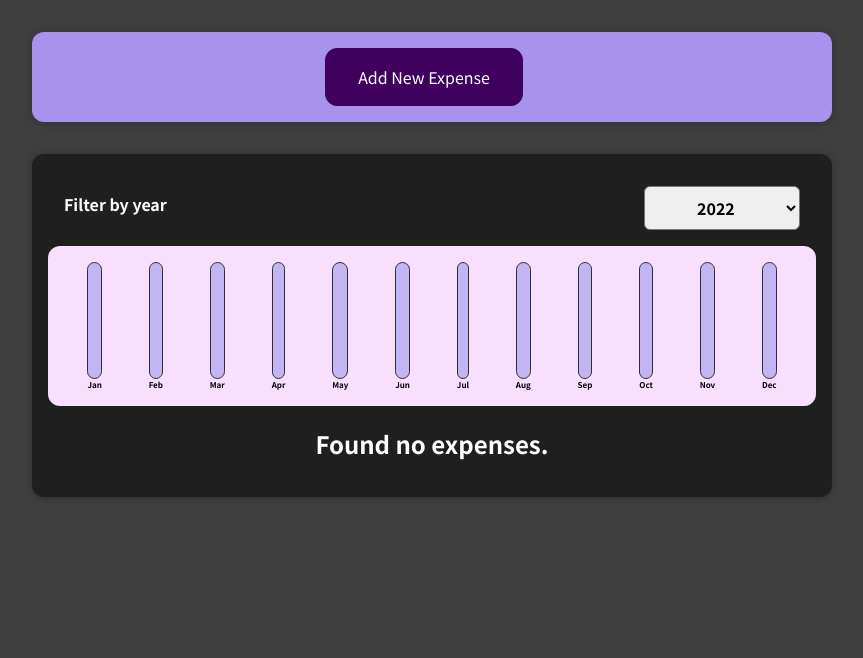
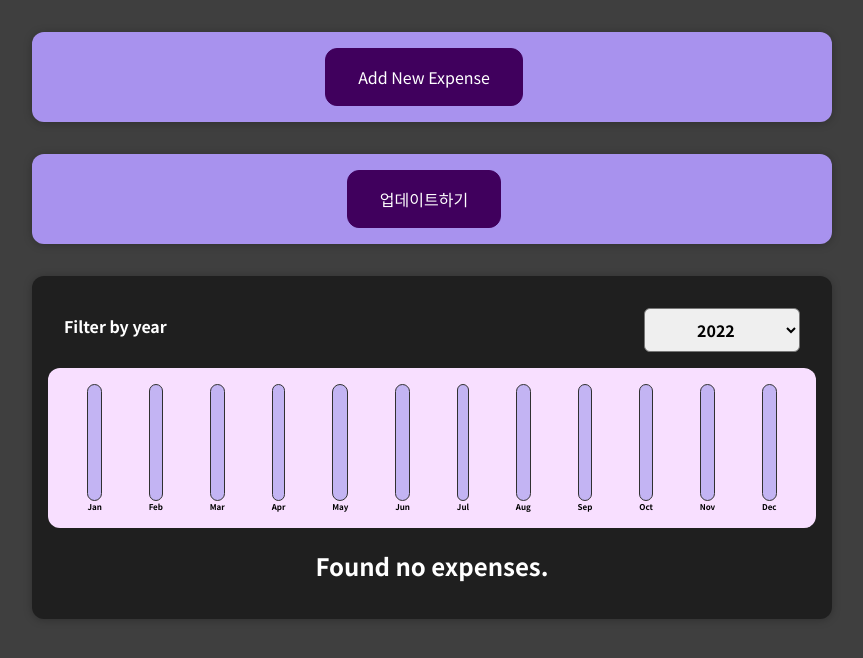
Before and after one commit to dev1week/Reciept-Front, a React (Create React App) app in the folder study-react/: page / in a window 1280 px wide. Shown: the top 658 px of the page, without its empty margins (208-1071 px from the left). Built offline with nearby package versions, Linux system fonts and the light colour scheme.

Commit message:
#2 - 1GetExpense 컴포넌트 추가 및 적용
백엔드와 통신하여 영수증 데이터를 불러오는 get expense 컴포넌트를 작성 및 적용하였다.

```diff
--- a/study-react/src/App.js
+++ b/study-react/src/App.js
@@ -2,6 +2,7 @@ import React, { useState } from "react";
 
 import NewExpense from "./components/NewExpense/NewExpense";
 import Expenses from "./components/Expenses/Expenses";
+import GetExpense from "./components/GetExpense/GetExpense";
 
 const DUMMY_EXPENSES = [
   {
@@ -29,13 +30,14 @@ const App = () => {
   const [expenses, setExpenses] = useState(DUMMY_EXPENSES);
 
   const addExpenseHandler = (expense) => {
-    setExpenses((prevExpenses) => {
-      return [expense, ...prevExpenses];
+    setExpenses(() => {
+      return expense;
     });
   };
   return (
     <div>
       <NewExpense onAddExpense={addExpenseHandler} />
+      <GetExpense onAddExpense={addExpenseHandler} />
       <Expenses items={expenses} />
     </div>
   );
--- /dev/null
+++ b/study-react/src/components/GetExpense/GetExpense.css
@@ -0,0 +1,38 @@
+.get-expense {
+  background-color: #a892ee;
+  padding: 1rem;
+  margin: 2rem auto;
+  width: 50rem;
+  max-width: 95%;
+  border-radius: 12px;
+  text-align: center;
+  box-shadow: 0 1px 8px rgba(0, 0, 0, 0.25);
+}
+
+.get-expense button {
+  font: inherit;
+  cursor: pointer;
+  padding: 1rem 2rem;
+  border: 1px solid #40005d;
+  background-color: #40005d;
+  color: white;
+  border-radius: 12px;
+  margin-right: 1rem;
+}
+
+.get-expense button:hover,
+.get-expense button:active {
+  background-color: #510674;
+  border-color: #510674;
+}
+
+.get-expense button.alternative {
+  color: #220131;
+  border-color: transparent;
+  background-color: transparent;
+}
+
+.get-expense button.alternative:hover,
+.get-expense button.alternative:active {
+  background-color: #ddb3f8;
+}
--- /dev/null
+++ b/study-react/src/components/GetExpense/GetExpense.js
@@ -0,0 +1,28 @@
+import React, { useState } from "react";
+import "./GetExpense.css";
+import axios from "axios";
+
+const GetExpense = (props) => {
+  const saveExpenseDataHandler = () => {
+    axios
+      .get("http://127.0.0.1:8000/movies/")
+      .then((response) => {
+        const expenseData = response.data;
+        props.onAddExpense(expenseData);
+        console.log(expenseData);
+      })
+      .catch(function (error) {
+        console.log(error);
+      });
+  };
+
+  let content = <button>업데이트하기</button>;
+
+  return (
+    <div className="get-expense" onClick={saveExpenseDataHandler}>
+      {content}
+    </div>
+  );
+};
+
+export default GetExpense;
```
